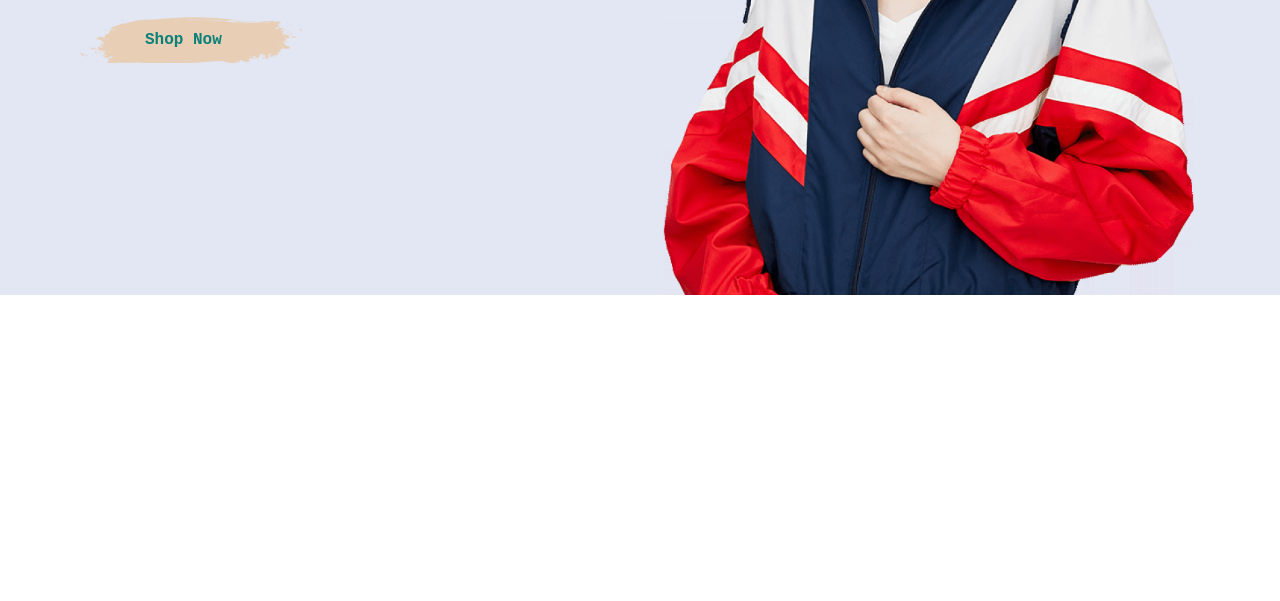
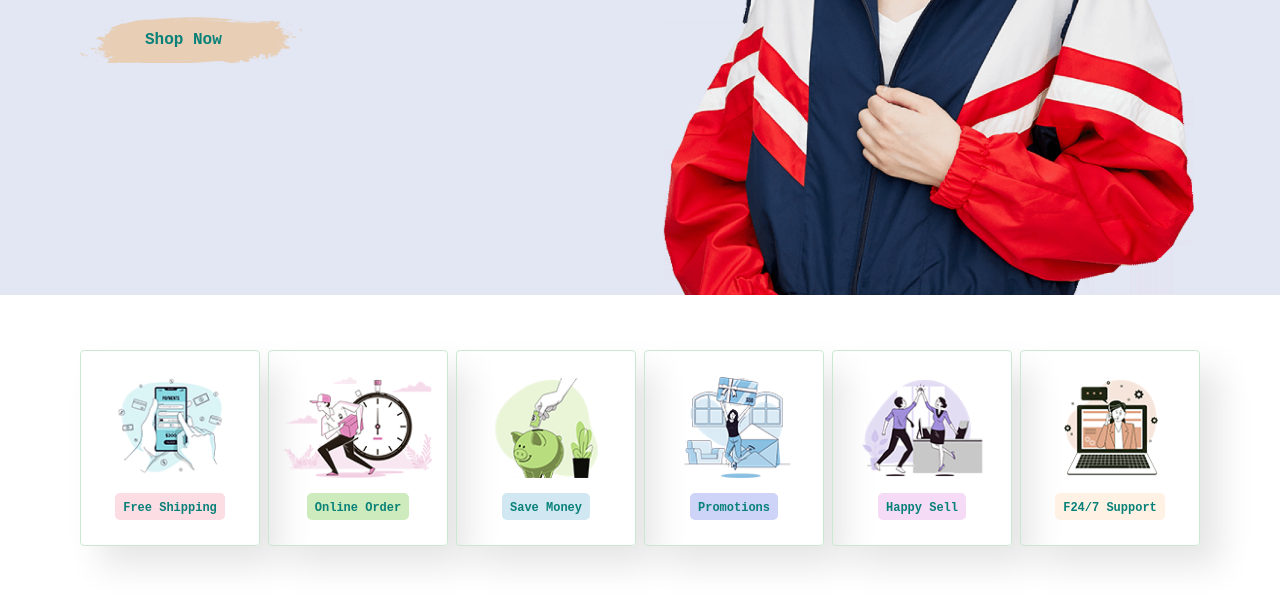
Before and after one commit to bilkis01/style-framework, a plain HTML site: page index.html in a window 1280 px wide. Shown: the part 510-1111 px from the top of the page. Before the commit the page ends 805 px from the top, so only its background shows below. Drawn offline with Linux system fonts and the light colour scheme.

Commit message:
feature done

```diff
--- a/index.html
+++ b/index.html
@@ -32,5 +32,34 @@
         <button>Shop Now</button>
     </section>
 
+    <section id="feature" class="section-p1">
+        <div class="fe-box">
+            <img src="img/features/f1.png" alt="">
+            <h6>Free Shipping</h6>
+        </div>
+        <div class="fe-box">
+            <img src="img/features/f2.png" alt="">
+            <h6>Online Order</h6>
+        </div>
+        <div class="fe-box">
+            <img src="img/features/f3.png" alt="">
+            <h6>Save Money</h6>
+        </div>
+        <div class="fe-box">
+            <img src="img/features/f4.png" alt="">
+            <h6>Promotions</h6>
+        </div>
+        <div class="fe-box">
+            <img src="img/features/f5.png" alt="">
+            <h6>Happy Sell</h6>
+        </div>
+        <div class="fe-box">
+            <img src="img/features/f6.png" alt="">
+            <h6>F24/7 Support</h6>
+        </div>
+
+    </section>
+
+
 </body>
 </html>
--- a/style.css
+++ b/style.css
@@ -129,3 +129,52 @@ body{
     font-weight: 700;
     font-size: 16px;
 }
+
+
+
+/* feature section */
+#feature{
+    display: flex;
+    align-items: center;
+    justify-content: space-between;
+    flex-wrap: wrap;
+}
+#feature .fe-box{
+    width: 180px;
+    text-align: center;
+    padding: 25px 15px;
+    box-shadow: 20px 20px 34px rgba(0,0,0,0.1);
+    border: 1px solid #cce7d0;
+    border-radius: 4px;
+    margin: 15px 0;
+}
+#feature .fe-box:hover{
+    box-shadow: 10px 10px 54px rgba(70,62,221,0.1);
+}
+#feature .fe-box h6{
+    display: inline-block;
+    padding: 9px 8px 6px 8px;
+    line-height: 1;
+    border-radius: 5px;
+    color: #088178;
+    background-color: #fddde4;
+}
+#feature .fe-box img{
+    width: 100%;
+    margin-bottom:10px ;
+}
+#feature .fe-box:nth-child(2) h6{
+background-color: #cdebbc;
+}
+#feature .fe-box:nth-child(3) h6{
+background-color: #d1e8f2;
+}
+#feature .fe-box:nth-child(4) h6{
+background-color: #cdd4f8;
+}
+#feature .fe-box:nth-child(5) h6{
+background-color: #f6dbf6;
+}
+#feature .fe-box:nth-child(6) h6{
+background-color: #fff2e5;
+}
```
